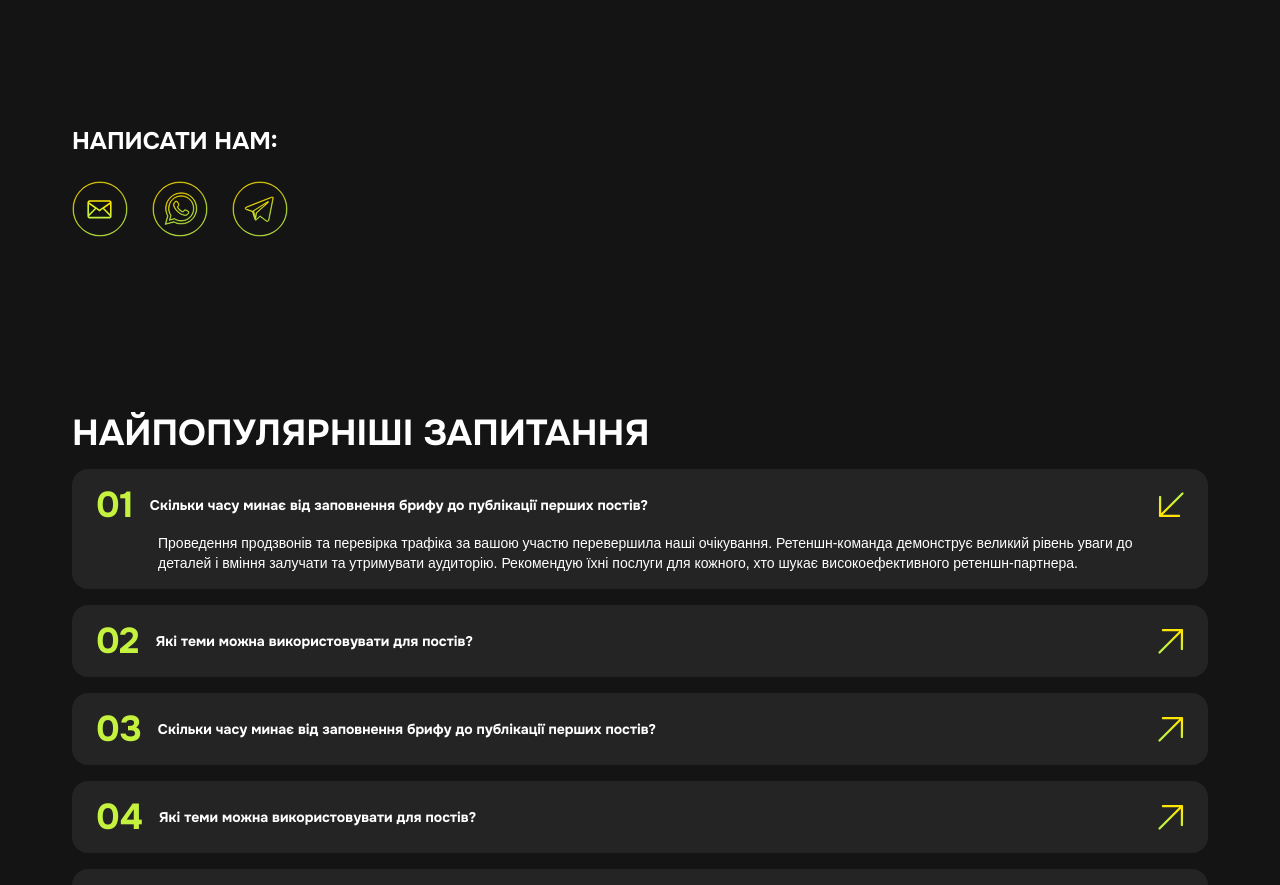
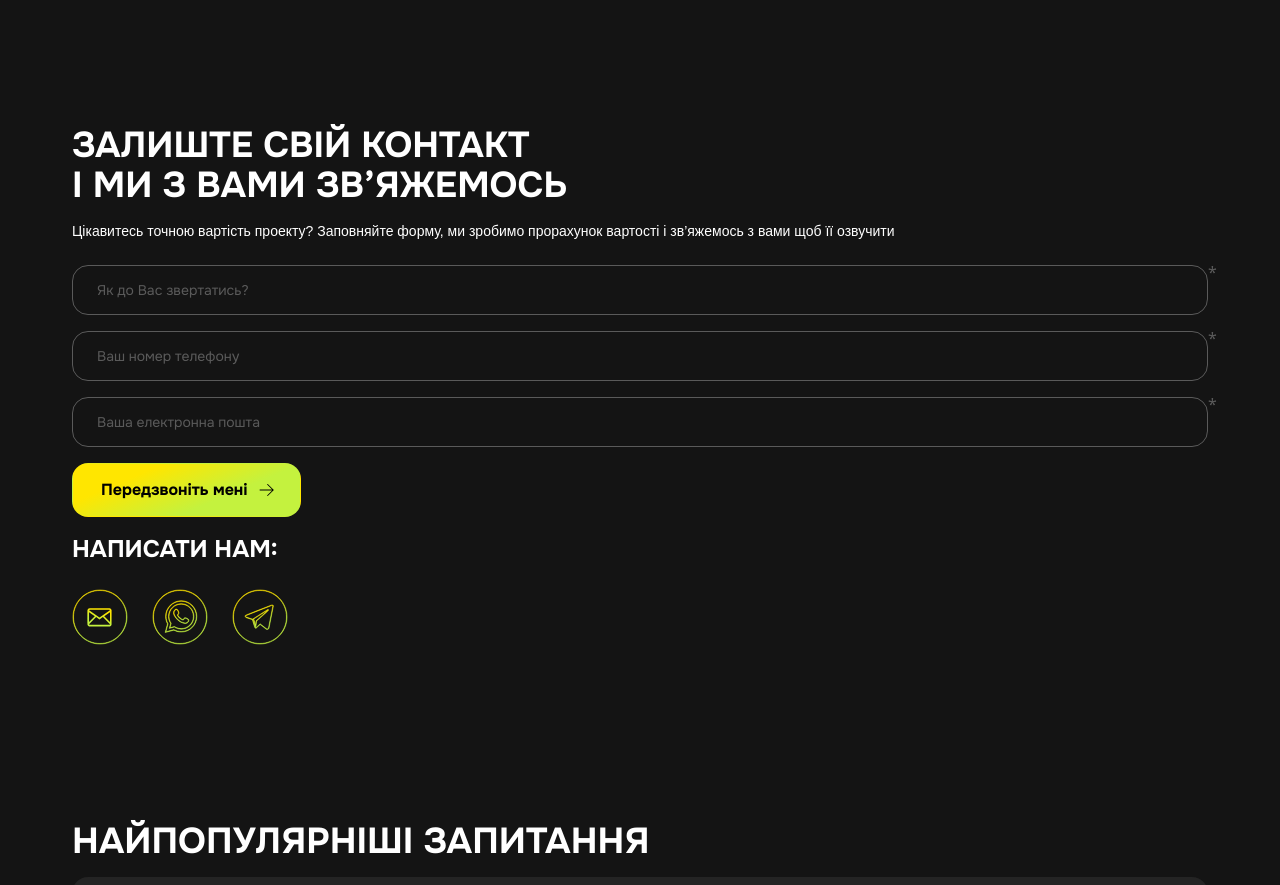
Before and after one commit to DemureFace/KeepUpHub, a Nuxt app: page / in a window 1280 px wide. Shown: the part 6120-7005 px from the top of the page. Built offline with nearby package versions, Linux system fonts and the light colour scheme; a web font is replaced by a local one.

Commit message:
start ContactUsForm

```diff
--- a/components/base/BaseInput.vue
+++ b/components/base/BaseInput.vue
@@ -17,7 +17,7 @@ const props = defineProps({
 
   type: {
     type: String,
-    default: "number",
+    default: "text",
   },
 
   label: {
@@ -28,6 +28,11 @@ const props = defineProps({
   placeholder: {
     type: String,
     default: null,
+  },
+
+  errors: {
+    type: Array,
+    default: () => [],
   },
 
   isValid: {
@@ -76,7 +81,7 @@ const symbolColor = computed(() => {
         :id="props.id"
         :name="props.name"
         :type="props.type"
-        :placeholder="props.placeholder"
+        :placeholder="$t(props.placeholder)"
         class="min-w-0 grow appearance-none border-none bg-transparent p-0 font-onest text-sm font-normal text-white outline-none placeholder:text-white/30 [&::-webkit-inner-spin-button]:appearance-none [&::-webkit-outer-spin-button]:appearance-none"
       />
     </div>
@@ -86,5 +91,7 @@ const symbolColor = computed(() => {
       class="absolute -right-1.5 top-1 flex h-1.5 w-1.5 items-center transition-colors duration-300"
       :class="symbolColor"
     />
+
+    <BaseInputErrors :errors="props.errors" />
   </div>
 </template>
--- /dev/null
+++ b/components/base/BaseInputErrors.vue
@@ -0,0 +1,40 @@
+<script setup>
+const props = defineProps({
+  errors: {
+    type: Array,
+    default: () => [],
+  },
+});
+</script>
+
+<template>
+  <TransitionGroup name="list" tag="ul" class="relative pl-1">
+    <li
+      v-for="error in props.errors"
+      :key="error.$uid"
+      class="baseValidation-error text-danger w-full whitespace-nowrap pt-1 font-mono text-xs font-medium"
+    >
+      {{ error.$message }}
+    </li>
+  </TransitionGroup>
+</template>
+
+<style scoped>
+.list-move,
+.list-enter-active,
+.list-leave-active {
+  transition:
+    transform 0.5s ease,
+    opacity 0.5s ease;
+}
+
+.list-enter-from,
+.list-leave-to {
+  transform: translateX(-30px);
+  opacity: 0;
+}
+
+.list-leave-active {
+  position: absolute;
+}
+</style>
--- /dev/null
+++ b/components/home/ContactUsForm.vue
@@ -0,0 +1,71 @@
+<script setup>
+import { useVuelidate } from "@vuelidate/core";
+import {
+  required,
+  email,
+  minLength,
+  alpha,
+  numeric,
+} from "@vuelidate/validators";
+
+const formData = reactive({
+  name: "",
+  phone: "",
+  email: "",
+});
+
+const formFields = ref([
+  {
+    id: "name",
+    name: "name",
+    placeholder: "contac_us_section.form.inputs.name",
+  },
+  {
+    id: "phone",
+    name: "phone",
+    type: "tel",
+    placeholder: "contac_us_section.form.inputs.phone",
+  },
+  {
+    id: "email",
+    name: "email",
+    type: "email",
+    placeholder: "contac_us_section.form.inputs.email",
+  },
+]);
+
+const rules = {
+  name: { required, alpha, minLength: minLength(5) },
+  phone: { required, numeric, minLength: minLength(5) },
+  email: { required, email },
+};
+
+const v$ = useVuelidate(rules, formData);
+
+async function submitForm() {
+  const result = await v$.value.$validate();
+
+  console.log(result);
+}
+</script>
+
+<template>
+  <form class="flex flex-col gap-4" @submit.prevent="submitForm">
+    <BaseInput
+      v-for="{ id, name, type, placeholder } in formFields"
+      :key="id"
+      v-model="v$[name].$model"
+      :id="id"
+      :name="name"
+      :type="type"
+      :placeholder="placeholder"
+      :errors="v$[name].$errors"
+      :is-valid="!v$[name].$invalid && v$[name].$dirty && !!v$[name].$model"
+      :is-invalid="v$[name].$error"
+    />
+
+    <BaseButton type="submit">
+      {{ $t("contac_us_section.form.button_text") }}
+    </BaseButton>
+  </form>
+</template>
--- a/components/home/ContactUsSection.vue
+++ b/components/home/ContactUsSection.vue
@@ -1,9 +1,27 @@
 <script setup>
+import ContactUsForm from "./ContactUsForm.vue";
 import ContactUsLinks from "./ContactUsLinks.vue";
 </script>
 
 <template>
   <section class="container">
+    <h2
+      v-text="$t('contac_us_section.title')"
+      class="font-onest text-4xl font-bold uppercase text-white"
+    />
+
+    <h2
+      v-text="$t('contac_us_section.sub_title')"
+      class="mb-4 font-onest text-4xl font-bold uppercase text-white"
+    />
+
+    <p
+      v-text="$t('contac_us_section.description')"
+      class="mb-6 font-onest text-sm font-light text-white"
+    />
+
+    <ContactUsForm class="mb-4" />
+
     <ContactUsLinks />
   </section>
 </template>
--- a/locales/uk-UA.json
+++ b/locales/uk-UA.json
@@ -111,6 +111,17 @@
   },
 
   "contac_us_section": {
+    "title": "ЗАЛИШте СВІЙ контакт",
+    "sub_title": "і ми з вами зв’яжемось",
+    "description": "Цікавитесь точною вартість проекту? Заповняйте форму, ми зробимо прорахунок вартості і зв’яжемось з вами щоб її озвучити",
+    "form": {
+      "inputs": {
+        "name": "Як до Вас звертатись?",
+        "phone": "Ваш номер телефону",
+        "email": "Ваша електронна пошта"
+      },
+      "button_text": "Передзвоніть мені"
+    },
     "links": {
       "title": "Написати нам:"
     }
```
Also changed, not shown: locales/en-US.json (+11 -0 lines).
